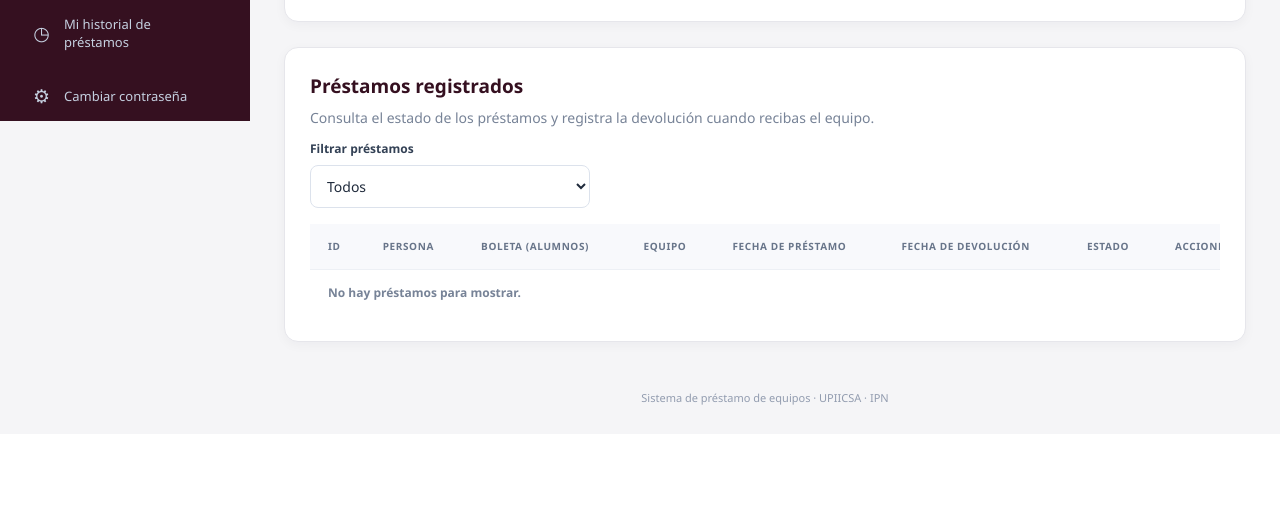
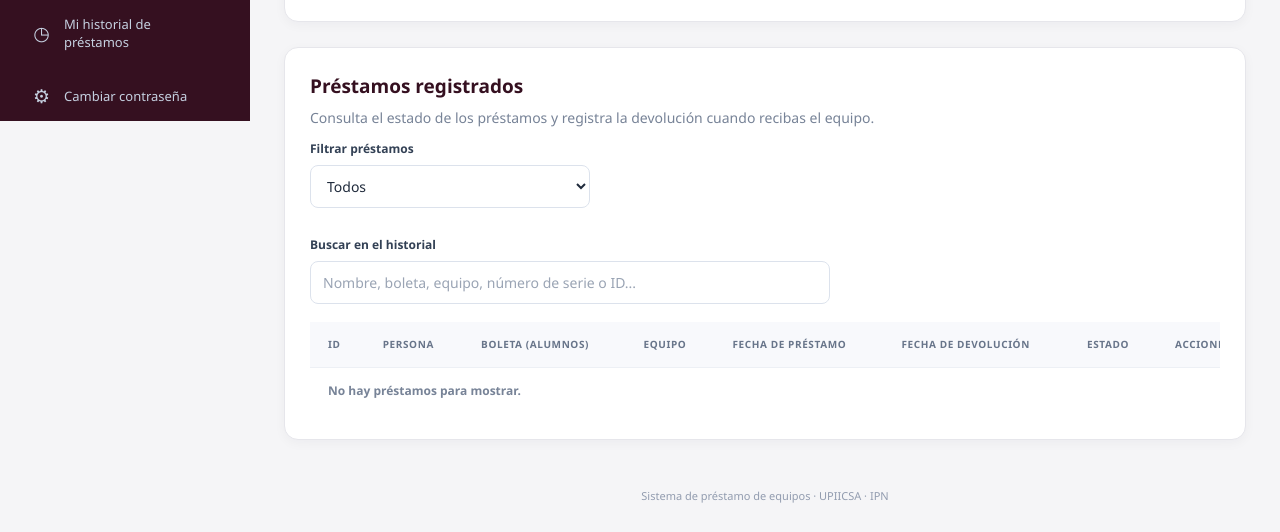
Before and after one commit to graciaserika2-jpg/Proyecto-Requerimientos-, a Spring Boot app: page /prestamos in a window 1280 px wide. Shown: the part 679-1211 px from the top of the page. Before the commit the page ends 1084 px from the top, so only its background shows below. Run offline with Spring Boot 4, Linux system fonts and the light colour scheme; the visitor is signed in with stand-in values (Sample User, id 1); data that the repository does not hold is empty; some of the project's set-up classes (security, data sources, template engines, error pages and the like) are left out, and stand-ins take their place; some libraries are stand-ins or nearby versions.

Commit message:
Agregar buscador al historial de prestamos

```diff
--- a/src/main/resources/templates/prestamos.html
+++ b/src/main/resources/templates/prestamos.html
@@ -1,4 +1,3 @@
-
 <!DOCTYPE html>
 <html lang="es"
       xmlns:th="http://www.thymeleaf.org"
@@ -284,8 +283,6 @@
                 </div>
 
 
-
-
                 <button type="submit" class="btn-primary">
                     Registrar préstamo
                 </button>
@@ -318,6 +315,15 @@
                 <option value="Devuelto">Devueltos</option>
             </select>
 
+            <label for="buscarHistorial">Buscar en el historial</label>
+
+            <input
+                type="search"
+                id="buscarHistorial"
+                autocomplete="off"
+                placeholder="Nombre, boleta, equipo, número de serie o ID..."
+                style="width: 100%; max-width: 520px; box-sizing: border-box; margin-bottom: 18px;"
+            >
 
             <div class="table-container">
 
```
